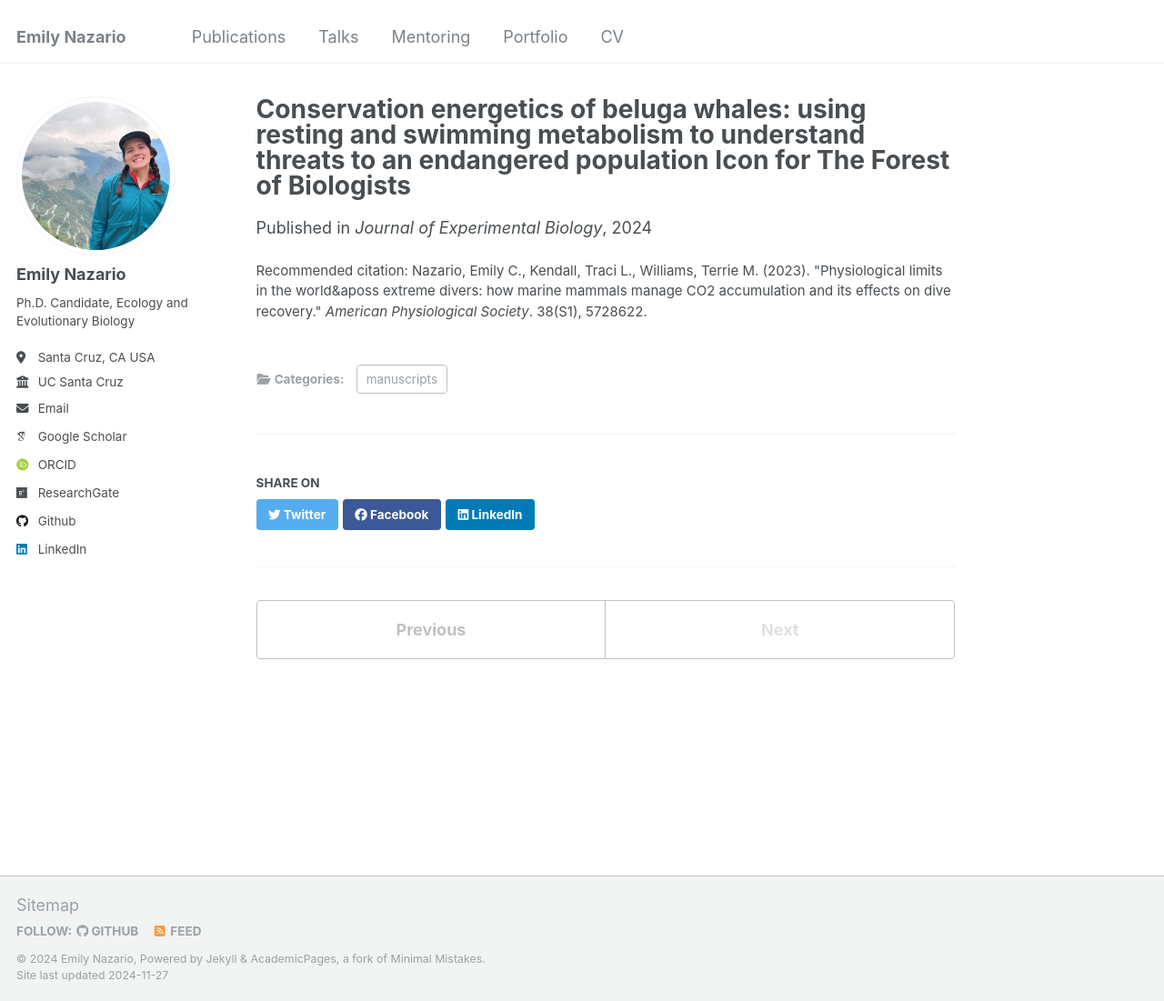
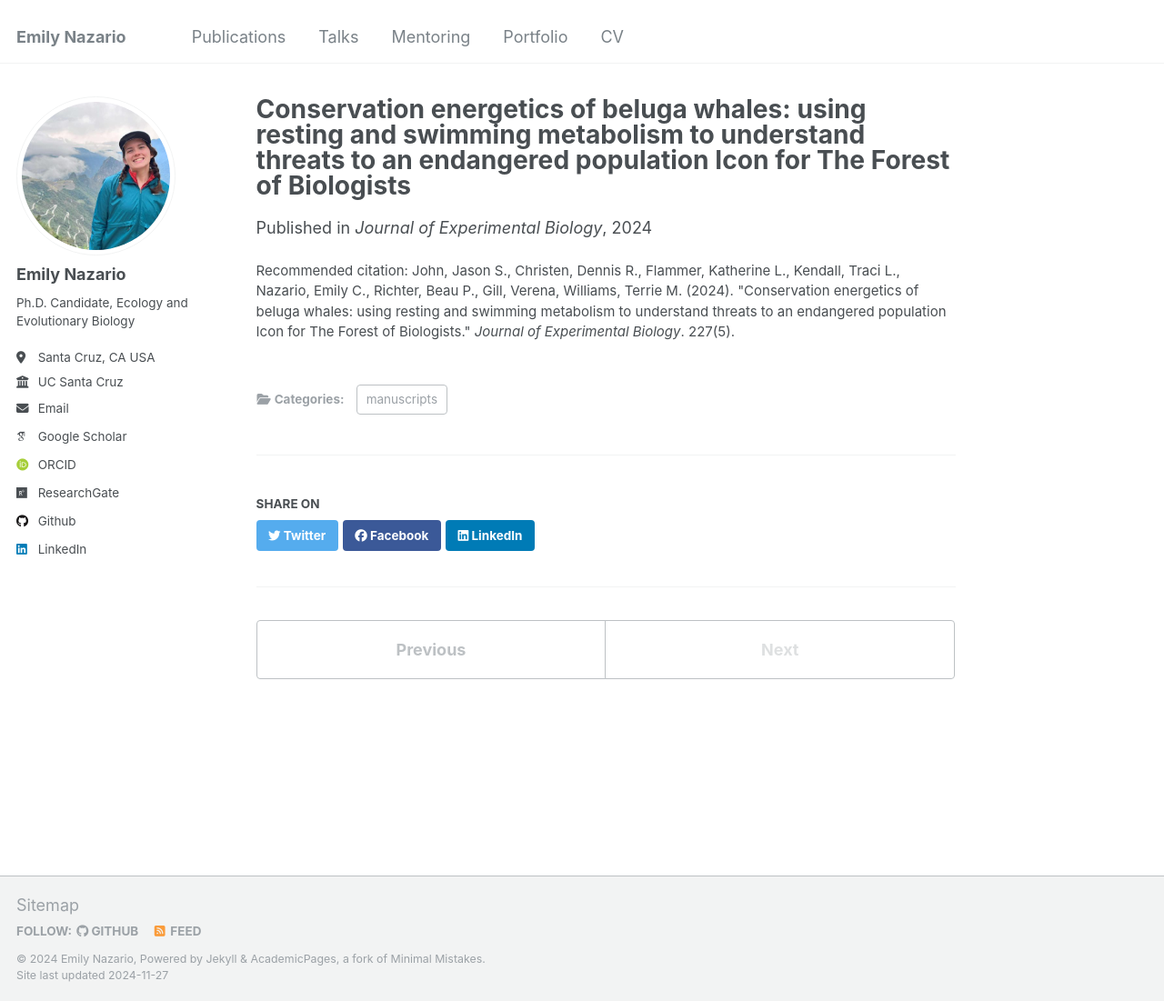
Before and after one commit to emilynazario/emilynazario.github.io, a Jekyll site: the page built from _publications/2024-03-14-consv_energ.md, in a window 1280 px wide and 1101 px high. Shown: the whole window at 91% size. Built offline with Jekyll 4.4.1, drawn with Linux system fonts in a browser that asks for light colours; some web fonts are replaced.

Commit message:
consv energetics pub

```diff
--- a/_publications/2024-03-14-consv_energ.md
+++ b/_publications/2024-03-14-consv_energ.md
@@ -6,5 +6,5 @@ permalink: /publication/2024-03-14-consv_energ
 excerpt: #sentence summary
 date: 2024-03-14
 venue: 'Journal of Experimental Biology'
-citation: 'Nazario, Emily C., Kendall, Traci L., Williams, Terrie M. (2023). &quot;Physiological limits in the world&aposs extreme divers: how marine mammals manage CO2 accumulation and its effects on dive recovery.&quot; <i>American Physiological Society</i>. 38(S1), 5728622.'
+citation: 'John, Jason S., Christen, Dennis R., Flammer, Katherine L., Kendall, Traci L., Nazario, Emily C., Richter, Beau P., Gill, Verena, Williams, Terrie M. (2024). &quot;Conservation energetics of beluga whales: using resting and swimming metabolism to understand threats to an endangered population Icon for The Forest of Biologists.&quot; <i>Journal of Experimental Biology</i>. 227(5).'
 ---
```
